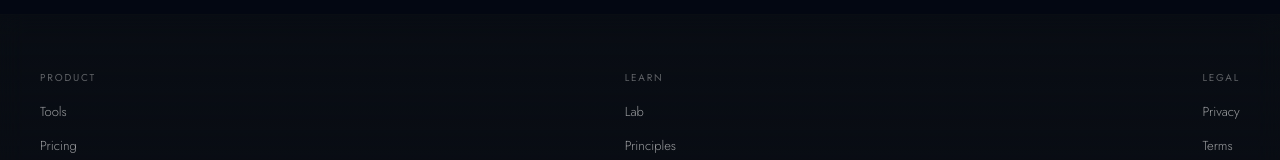
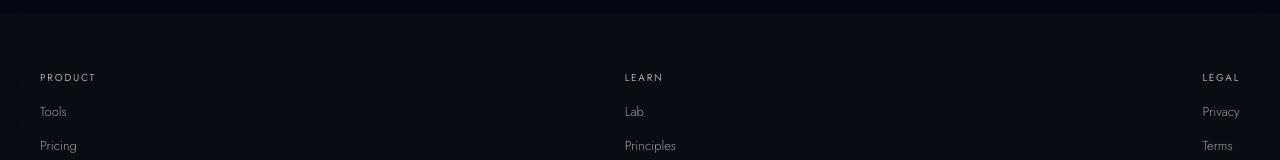
Before and after one commit to salsotk1973/solace, a Next.js app: page / in a window 1280 px wide. Shown: the part 1836-1996 px from the top of the page. Built offline with nearby package versions, Linux system fonts and the light colour scheme; no server answers.

Commit message:
Fix: raise all functional text opacity to minimum 0.65 across all components

```diff
--- a/components/SiteFooter.tsx
+++ b/components/SiteFooter.tsx
@@ -118,7 +118,7 @@ export default function SiteFooter() {
                       fontSize: "10px",
                       letterSpacing: "0.18em",
                       textTransform: "uppercase",
-                      color: "rgba(255,255,255,0.35)",
+                      color: "rgba(255,255,255,0.65)",
                       margin: "0 0 14px",
                     }}
                   >
```
